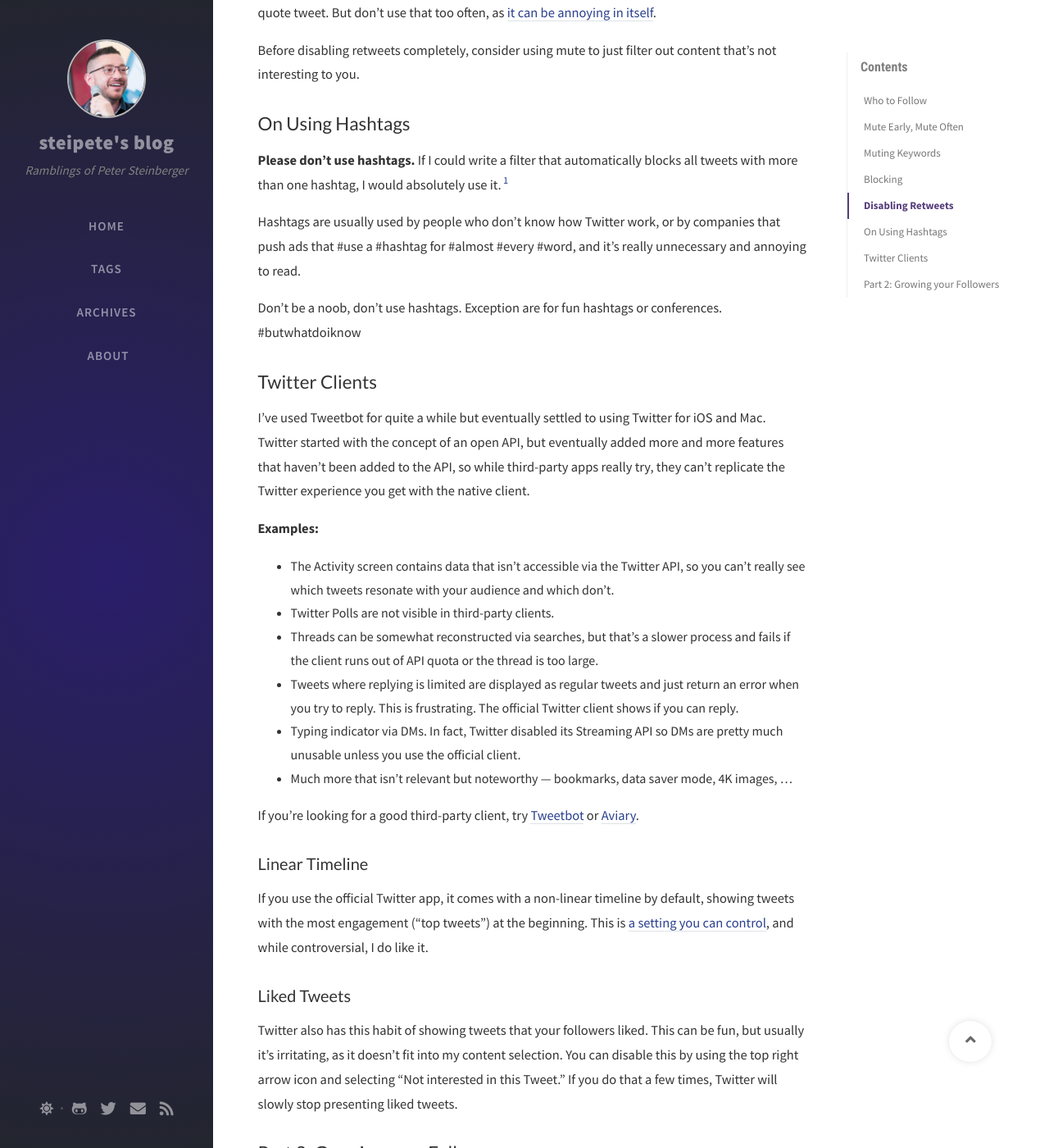
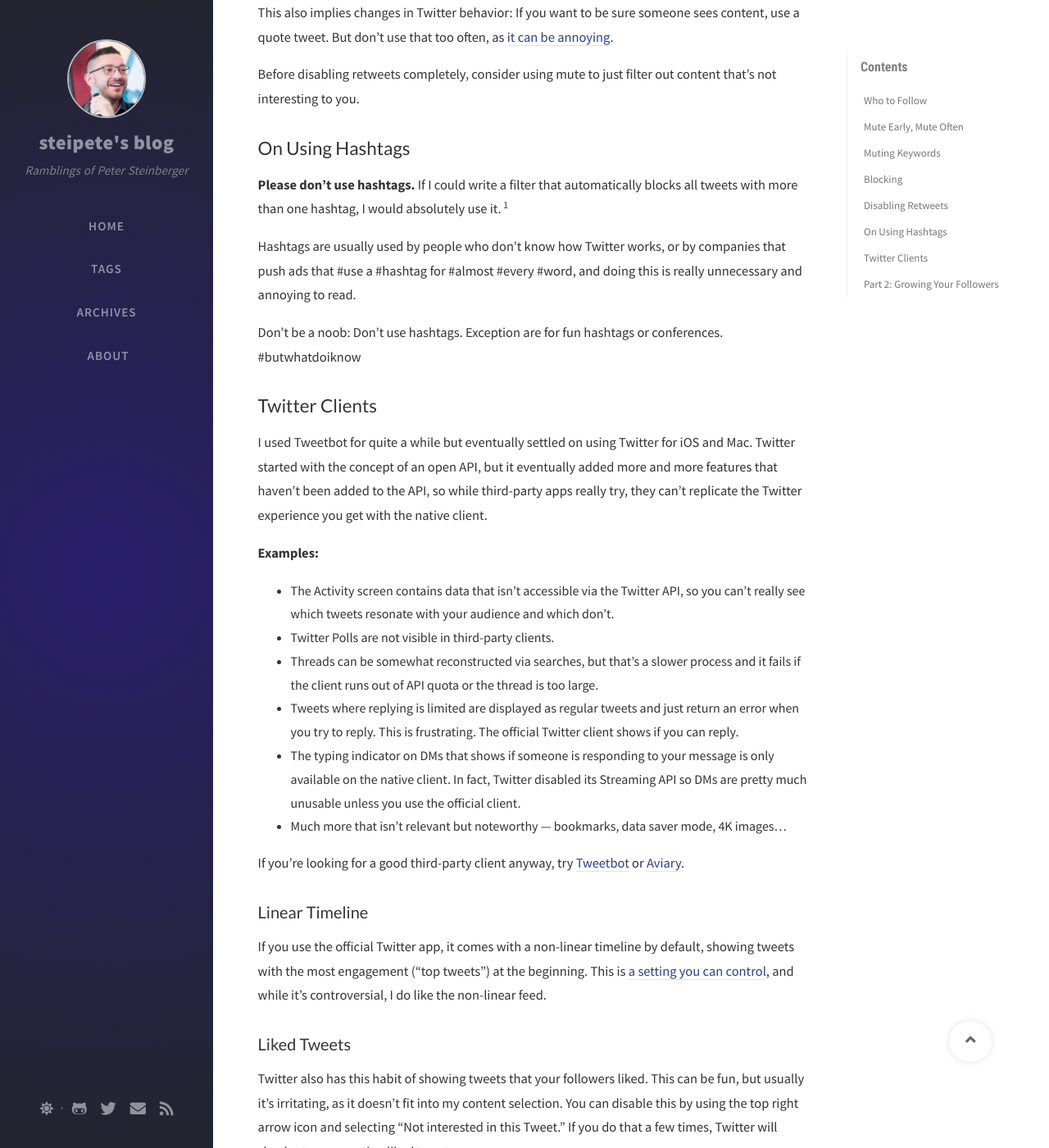
Before and after one commit to steipete/steipete.com, a Jekyll site: the page built from _posts/2020-10-18-curating-your-twitter-timeline.md, in a window 1280 px wide and 1400 px high, scrolled down 2854 px. Shown: the whole window at 82% size. Built offline with Jekyll 4.4.1, drawn with Linux system fonts in a browser that asks for light colours; nearby versions of some CDN libraries; comment, search, counter and statistics services are not loaded; some of the changed text lies outside the part shown.

Commit message:
More changes

```diff
--- a/_posts/2020-10-18-curating-your-twitter-timeline.md
+++ b/_posts/2020-10-18-curating-your-twitter-timeline.md
@@ -15,23 +15,23 @@
 
 The beauty of Twitter is that it’s a unique experience for everyone — you can pick topics that interest you by choosing whom to follow.
 
-Be picky whose comments you want to read and whose thoughts you want to consume daily. I try to avoid folks who are too negative, or who try to impress with “inspirational quotes,” as well as people whose signal/noise ratio is too high.
+Be picky whose comments you want to read and whose thoughts you want to consume daily. I try to avoid folks who are too negative or who try to impress with “inspirational quotes,” as well as people whose signal/noise ratio is too high.
 
-What do I mean with signal/noise ratio? I follow folks so I can learn more about certain topics. Some I know already, some I met at conferences, and some I’d love to meet eventually. Of course, you also want to share bits of yourself in your timeline, but if you only talk about the weather, food, or your kids, it’s probably not a fit for me — and that’s okay! Everyone can use Twitter as they see fit, and it’s impossible to follow everyone anyhow, so choose whatever content you prefer.
+What do I mean with signal/noise ratio? I follow folks so I can learn more about certain topics. Some I know already, some I met at conferences, and some I’d love to meet eventually. Of course, you also want to share bits of yourself on your timeline, but if you only talk about the weather, food, or your kids, it’s probably not a fit for me — and that’s okay! Everyone can use Twitter as they see fit, and it’s impossible to follow everyone anyhow, so choose whatever content you prefer.
 
 As I recently [learned](https://twitter.com/ndbroadbent/status/1317522304008556545?s=21), there’s an upper limit of 5,000 people you can follow on Twitter. I’d suggest to really try to stay below 1,000, as everything else is not manageable. I’m currently at 1,500, but I also follow many accounts that have stopped tweeting over the years or are extremely low in volume.
 
-I try to read most of what’s in my timeline but I gave up being a completionist. Twitter needs time and commitment, but it shouldn’t feel like work.
+I try to read most of what’s on my timeline but I gave up being a completionist. Twitter needs time and commitment, but it shouldn’t feel like work.
 
 I know that some people can take it personally if you unfollow, but I’m past caring about that. You need to filter what you consume, so unfollow when you don’t enjoy someone’s content.
 
-Additionally, don’t worry about missing out — Twitter is a stream and you can never read everything.
+Additionally, don’t worry about missing out — Twitter is a stream and it isn’t possible to read everything.
 
 ## Mute Early, Mute Often
 
 Muting accounts is *beautiful* — people can still see your content, but you no longer see their replies. In the early days, it took a lot to make me mute someone, but now I approach this feature differently.
 
-I mute pretty much any account I don’t find interesting. This includes basically all brands and almost all accounts that post ads or anything related to sport events. **There is no limit on how many accounts you can mute.**
+I mute pretty much any account I don’t find interesting. This includes basically all brands and almost all accounts that post ads or anything related to sport events. **There is no limit to how many accounts you can mute.**
 
 Muting is useful because it hides content that other folks retweet without having to disable their retweets altogether. It’s also great to simply hide folks you don’t want to interact with. They can still see your content; you just won’t read their (snarky) replies.
 
@@ -58,9 +58,9 @@
 
 ## Disabling Retweets
 
-Some people retweet a lot of content that I don’t find particularly interesting, so I disable retweets on their account. I do this probably for 5–10 percent of the accounts I follow, and I know some people who have that on for 100 percent of the accounts they follow.
+Some people retweet a lot of content that I don’t find particularly interesting, so I disable retweets on their account from showing up on my timeline. I do this probably for 5–10 percent of the accounts I follow, and I know some people who have that on for 100 percent of the accounts they follow.
 
-This also implies changes in Twitter behavior: If you want to be sure someone sees content, use a quote tweet. But don’t use that too often, as [it can be annoying in itself](https://twitter.com/NeoNacho/status/1313595333159469056).
+This also implies changes in Twitter behavior: If you want to be sure someone sees content, use a quote tweet. But don’t use that too often, as [it can be annoying](https://twitter.com/NeoNacho/status/1313595333159469056).
 
 Before disabling retweets completely, consider using mute to just filter out content that’s not interesting to you.
 
@@ -68,33 +68,33 @@
 
 **Please don’t use hashtags.** If I could write a filter that automatically blocks all tweets with more than one hashtag, I would absolutely use it.[^1]
 
-Hashtags are usually used by people who don’t know how Twitter work, or by companies that push ads that #use a #hashtag for #almost #every #word, and it’s really unnecessary and annoying to read.
+Hashtags are usually used by people who don’t know how Twitter works, or by companies that push ads that #use a #hashtag for #almost #every #word, and doing this is really unnecessary and annoying to read.
 
-Don’t be a noob, don’t use hashtags. Exception are for fun hashtags or conferences. #butwhatdoiknow
+Don’t be a noob: Don’t use hashtags. Exception are for fun hashtags or conferences. #butwhatdoiknow
 
 ## Twitter Clients
 
-I’ve used Tweetbot for quite a while but eventually settled to using Twitter for iOS and Mac. Twitter started with the concept of an open API, but eventually added more and more features that haven’t been added to the API, so while third-party apps really try, they can’t replicate the Twitter experience you get with the native client.
+I used Tweetbot for quite a while but eventually settled on using Twitter for iOS and Mac. Twitter started with the concept of an open API, but it eventually added more and more features that haven’t been added to the API, so while third-party apps really try, they can’t replicate the Twitter experience you get with the native client.
 
 **Examples:**
 - The Activity screen contains data that isn’t accessible via the Twitter API, so you can’t really see which tweets resonate with your audience and which don’t.
 - Twitter Polls are not visible in third-party clients.
-- Threads can be somewhat reconstructed via searches, but that’s a slower process and fails if the client runs out of API quota or the thread is too large.
+- Threads can be somewhat reconstructed via searches, but that’s a slower process and it fails if the client runs out of API quota or the thread is too large.
 - Tweets where replying is limited are displayed as regular tweets and just return an error when you try to reply. This is frustrating. The official Twitter client shows if you can reply.
-- Typing indicator via DMs. In fact, Twitter disabled its Streaming API so DMs are pretty much unusable unless you use the official client.
-- Much more that isn’t relevant but noteworthy — bookmarks, data saver mode, 4K images, ...
+- The typing indicator on DMs that shows if someone is responding to your message is only available on the native client. In fact, Twitter disabled its Streaming API so DMs are pretty much unusable unless you use the official client.
+- Much more that isn’t relevant but noteworthy — bookmarks, data saver mode, 4K images...
 
-If you’re looking for a good third-party client, try [Tweetbot](https://tapbots.com/tweetbot/) or [Aviary](https://apps.apple.com/us/app/id1522043420).
+If you’re looking for a good third-party client anyway, try [Tweetbot](https://tapbots.com/tweetbot/) or [Aviary](https://apps.apple.com/us/app/id1522043420).
 
 ### Linear Timeline
 
-If you use the official Twitter app, it comes with a non-linear timeline by default, showing tweets with the most engagement (“top tweets”) at the beginning. This is [a setting you can control](https://www.theverge.com/2020/3/6/21167920/twitter-chronological-feed-how-to-ios-android-app-timeline), and while controversial, I do like it.
+If you use the official Twitter app, it comes with a non-linear timeline by default, showing tweets with the most engagement (“top tweets”) at the beginning. This is [a setting you can control](https://www.theverge.com/2020/3/6/21167920/twitter-chronological-feed-how-to-ios-android-app-timeline), and while it’s controversial, I do like the non-linear feed.
 
 ### Liked Tweets
 
 Twitter also has this habit of showing tweets that your followers liked. This can be fun, but usually it’s irritating, as it doesn’t fit into my content selection. You can disable this by using the top right arrow icon and selecting “Not interested in this Tweet.” If you do that a few times, Twitter will slowly stop presenting liked tweets.
 
-## Part 2: Growing your Followers
+## Part 2: Growing Your Followers
 
 In the second part of this series, you’ll learn how you can increase your reach and [grow your followers](/posts/growing-your-twitter-followers).
 
```
Also changed, not shown: other parts of _posts/2020-10-18-curating-your-twitter-timeline.md (+5 -5 lines), _posts/2020-10-18-growing-your-twitter-followers.md (+9 -9 lines).
